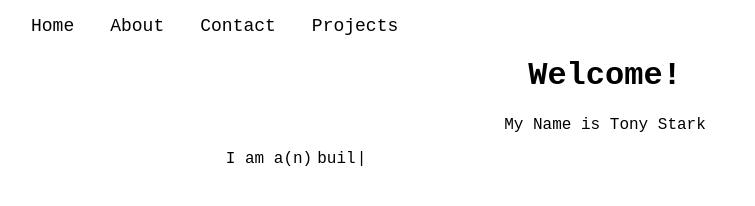
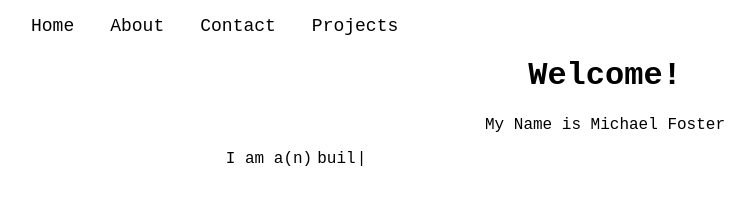
Before and after one commit to Mfos234/dev-portfolio-site, a React (Create React App) app: page / in a window 1280 px wide. Shown: the top 206 px of the page, without its empty margins (35-790 px from the left). Built offline with nearby package versions, Linux system fonts and the light colour scheme.

Commit message:
Update App.js

```diff
--- a/src/App.js
+++ b/src/App.js
@@ -27,7 +27,7 @@ function Home() {
   return (
     <div>
       <h1>Welcome!</h1>
-      <p>My Name is Tony Stark</p>
+      <p>My Name is Michael Foster</p>
       <div className="bio-sentence">
         <p>I am a(n)</p>
         <Typewriter
```
